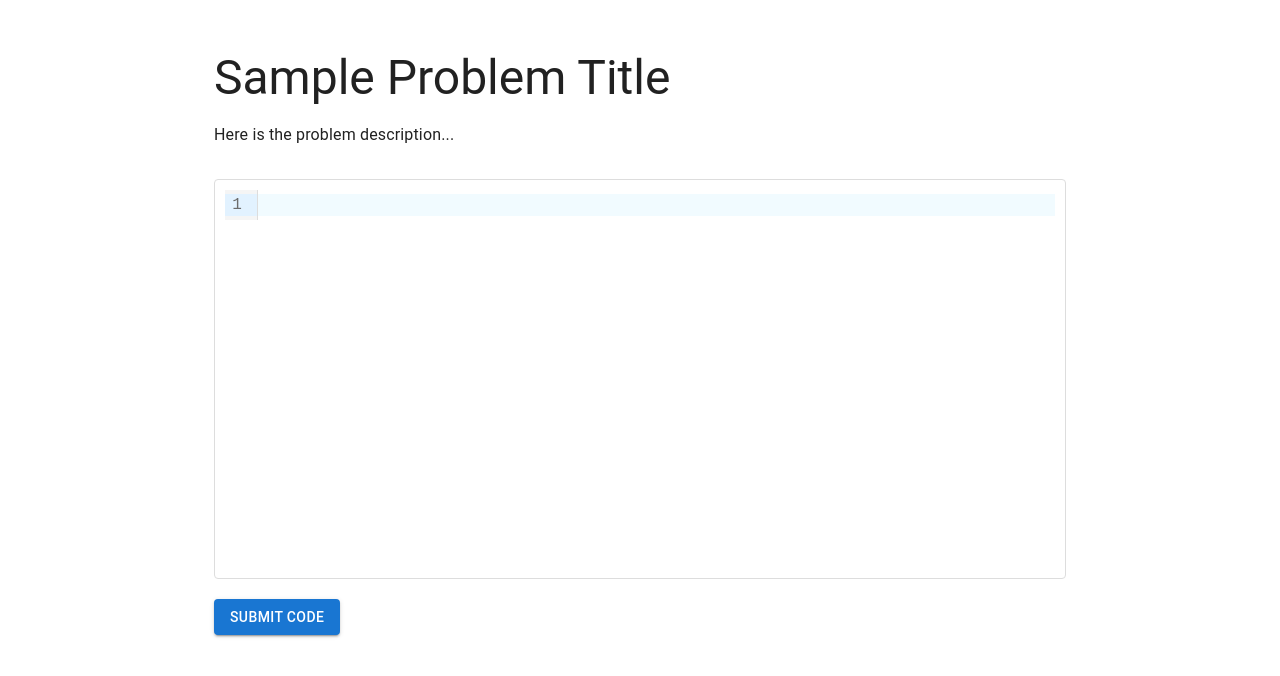
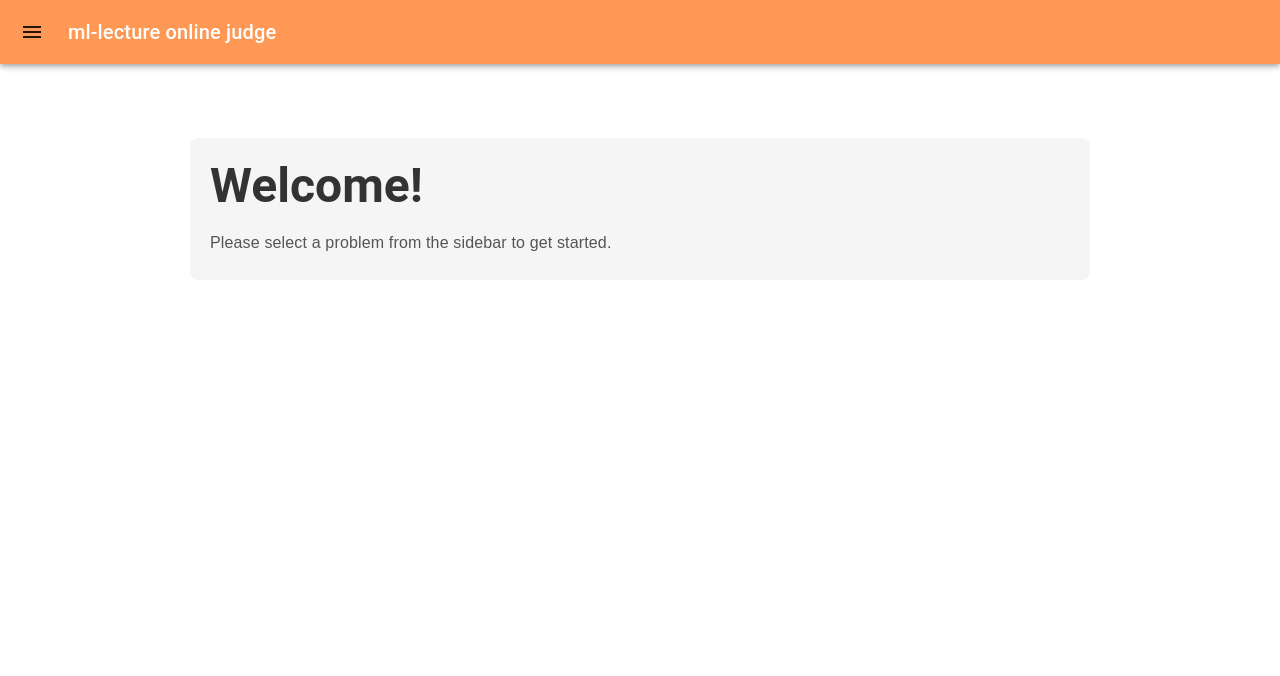
Before and after one commit to abap34/ml-lecture-judge, a React (Create React App) app in the folder front/: page / in a window 1280 px wide. Shown: the top 676 px of the page. Built offline with nearby package versions, Linux system fonts and the light colour scheme.

Commit message:
各問題の表示機能つけた

```diff
--- a/front/src/App.js
+++ b/front/src/App.js
@@ -1,17 +1,117 @@
 import React, { useState, useEffect, useRef } from 'react';
-import { Container, Button, Typography, Box } from '@mui/material';
+import { BrowserRouter as Router, Route, Routes, Link, useParams } from 'react-router-dom';
+import { Container, Button, Typography, Box, List, ListItem, ListItemText, Drawer, ListItemButton, AppBar, Toolbar, CssBaseline, IconButton, Divider } from '@mui/material';
+import { createTheme, ThemeProvider } from '@mui/material/styles';
+import MenuIcon from '@mui/icons-material/Menu';
+import CloseIcon from '@mui/icons-material/Close';
 import { useCodeMirror } from '@uiw/react-codemirror';
+import { python } from '@codemirror/lang-python';
 import axios from 'axios';
+import ReactMarkdown from 'react-markdown';
+import remarkMath from 'remark-math';
+import rehypeKatex from 'rehype-katex';
+import rehypeHighlight from 'rehype-highlight';
 
-function App() {
+// カスタムテーマの作成
+const theme = createTheme({
+  palette: {
+    primary: {
+      main: '#ff9854', // 薄いオレンジ
+    },
+    secondary: {
+      main: '#FFA726',
+    },
+  },
+  typography: {
+    h3: {
+      fontFamily: 'Roboto, sans-serif',
+      fontWeight: 700,
+      color: '#333',
+    },
+    body1: {
+      fontFamily: 'Arial, sans-serif',
+      color: '#555',
+    },
+  },
+  components: {
+    MuiButton: {
+      styleOverrides: {
+        root: {
+          borderRadius: '8px',
+          textTransform: 'none',
+          fontSize: '16px',
+          backgroundColor: '#ff9854',
+          '&:hover': {
+            backgroundColor: '#FFE0B2',
+          },
+        },
+      },
+    },
+    MuiAppBar: {
+      styleOverrides: {
+        root: {
+          backgroundColor: '#ff9854',
+        },
+      },
+    },
+  },
+});
+
+function ProblemList({ onClose }) {
+  const [problems, setProblems] = useState([]);
+
+  useEffect(() => {
+    const fetchProblems = async () => {
+      try {
+        const response = await axios.get('http://localhost:8000/problems');
+        setProblems(response.data.problems);
+      } catch (error) {
+        console.error('There was an error fetching the problems!', error);
+      }
+    };
+
+    fetchProblems();
+  }, []);
+
+  return (
+    <List>
+      {Array.isArray(problems) && problems.map((problem) => (
+        <ListItem key={problem.name}>
+          <ListItemButton component={Link} to={`/problems/${problem.name}`} onClick={onClose}>
+            <ListItemText primary={problem.title} />
+          </ListItemButton>
+        </ListItem>
+      ))}
+    </List>
+  );
+}
+
+function ProblemDetail() {
+  const { problemName } = useParams();
+  const [problemSummary, setProblemSummary] = useState({});
+  const [problemConstraint, setProblemConstraint] = useState({});
+  const [problemContent, setProblemContent] = useState('');
   const [code, setCode] = useState('');
-  const [problemTitle, setProblemTitle] = useState('Sample Problem Title');
-  const [problemContent, setProblemContent] = useState('Here is the problem description...');
+
+  useEffect(() => {
+    const fetchProblemContent = async () => {
+      try {
+        const response = await axios.get(`http://localhost:8000/problems/${problemName}`);
+        const data = response.data.problem;
+        setProblemSummary(data.summary);
+        setProblemConstraint(data.constraint);
+        setProblemContent(response.data.description);
+      } catch (error) {
+        console.error('There was an error fetching the problem content!', error);
+      }
+    };
+
+    fetchProblemContent();
+  }, [problemName]);
 
   const handleCodeSubmit = async () => {
     try {
-      const response = await axios.post('http://localhost:8000/submit', { code });
-      console.log(`Response json: ${JSON.stringify(response.data)}`);
+      await axios.post('http://localhost:8000/submit', { code });
     } catch (error) {
       console.error("There was an error submitting the code!", error);
     }
@@ -20,9 +120,9 @@ function App() {
   const editor = useRef(null);
   const { setContainer } = useCodeMirror({
     container: editor.current,
+    extensions: [python()],
     value: '',
     options: {
-      mode: 'python',
       lineNumbers: true,
       lineWrapping: true,
     },
@@ -38,13 +138,21 @@ function App() {
   }, [setContainer]);
 
   return (
-    <Container maxWidth="md" style={{ marginTop: '50px' }}>
+    <Container maxWidth="md" style={{ marginTop: '50px', backgroundColor: '#f5f5f5', padding: '20px', borderRadius: '8px' }}>
       <Typography variant="h3" component="h1" gutterBottom>
-        {problemTitle}
+        {problemSummary.title}
       </Typography>
-      <Typography variant="body1" gutterBottom>
+
+      <Box display="flex" justifyContent="flex-start" mb={2}>
+        <Typography variant="body1" sx={{ marginRight: 2 }}>Points: {problemSummary.points}</Typography>
+        <Typography variant="body1" sx={{ marginRight: 2 }}>Time Limit: {problemConstraint.time} [ms] </Typography>
+        <Typography variant="body1">Memory Limit: {problemConstraint.memory} [MB] </Typography>
+      </Box>
+
+      <Divider />
+      <ReactMarkdown rehypePlugins={[rehypeKatex, rehypeHighlight]} remarkPlugins={[remarkMath]}>
         {problemContent}
-      </Typography>
+      </ReactMarkdown>
       <Box mt={4} width="100%">
         <div
           ref={editor}
@@ -53,7 +161,8 @@ function App() {
             borderRadius: '4px',
             padding: '10px',
             height: '400px',
-            overflow: 'auto'
+            overflow: 'auto',
+            backgroundColor: '#fff'
           }}
         ></div>
         <Button variant="contained" color="primary" onClick={handleCodeSubmit} style={{ marginTop: '20px' }}>
@@ -64,4 +173,78 @@ function App() {
   );
 }
 
+function Welcome() {
+  return (
+    <Container maxWidth="md" style={{ marginTop: '50px', backgroundColor: '#f5f5f5', padding: '20px', borderRadius: '8px' }}>
+      <Typography variant="h3" component="h1" gutterBottom>
+        Welcome!
+      </Typography>
+      <Typography variant="body1" gutterBottom>
+        Please select a problem from the sidebar to get started.
+      </Typography>
+    </Container>
+  );
+}
+
+function App() {
+  const [isDrawerOpen, setDrawerOpen] = useState(false);
+
+  const toggleDrawer = () => {
+    setDrawerOpen(!isDrawerOpen);
+  };
+
+  return (
+    <ThemeProvider theme={theme}>
+      <Router>
+        <CssBaseline />
+        <AppBar position="fixed">
+          <Toolbar>
+            <IconButton
+              color="inherit"
+              aria-label="open drawer"
+              edge="start"
+              onClick={toggleDrawer}
+              sx={{ mr: 2, ...(isDrawerOpen && { display: 'none' }) }}
+            >
+              <MenuIcon />
+            </IconButton>
+            <Typography variant="h6" noWrap>
+              <Link to="/" style={{ textDecoration: 'none', color: 'white' }}> ml-lecture online judge </Link>
+            </Typography>
+          </Toolbar>
+        </AppBar>
+        <Box sx={{ display: 'flex' }}>
+          <Drawer
+            variant="temporary"
+            open={isDrawerOpen}
+            onClose={toggleDrawer}
+            sx={{
+              '& .MuiDrawer-paper': {
+                width: 240,
+              },
+            }}
+          >
+            <Toolbar>
+              <IconButton onClick={toggleDrawer}>
+                <CloseIcon />
+              </IconButton>
+            </Toolbar>
+            <ProblemList onClose={toggleDrawer} />
+          </Drawer>
+          <Box
+            component="main"
+            sx={{ flexGrow: 1, bgcolor: 'background.default', p: 3 }}
+          >
+            <Toolbar />
+            <Routes>
+              <Route path="/problems/:problemName" element={<ProblemDetail />} />
+              <Route path="/" element={<Welcome />} />
+            </Routes>
+          </Box>
+        </Box>
+      </Router>
+    </ThemeProvider>
+  );
+}
+
 export default App;
--- a/front/src/index.css
+++ b/front/src/index.css
@@ -1,3 +1,6 @@
+@import 'katex/dist/katex.min.css';
+@import 'highlight.js/styles/github.css';
+
 body {
   margin: 0;
   font-family: -apple-system, BlinkMacSystemFont, 'Segoe UI', 'Roboto', 'Oxygen',
--- a/front/src/index.js
+++ b/front/src/index.js
@@ -3,6 +3,7 @@ import ReactDOM from 'react-dom';
 import App from './App';
 import { CssBaseline } from '@mui/material';
 import { ThemeProvider, createTheme } from '@mui/material/styles';
+import './index.css';
 
 const theme = createTheme();
 
```
Also changed, not shown: front/package.json (+7 -0 lines), 1 other file (tests, documents, lock files or other folders).
